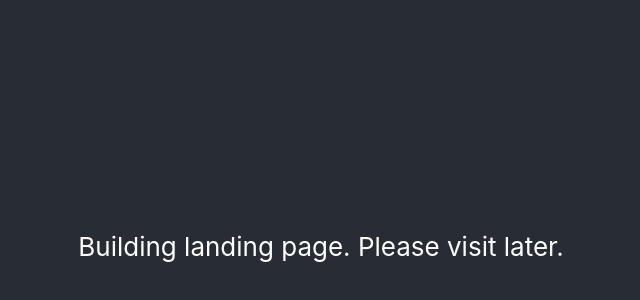
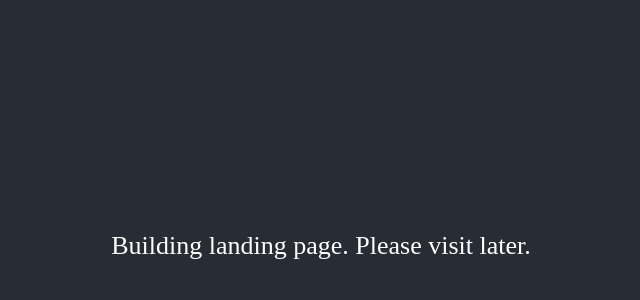
Before and after one commit to Hack-TeeEssGee/frontend, a React (Create React App) app: page / in a window 1280 px wide. Shown: the part 154-454 px from the top of the page, without its empty margins (319-959 px from the left). Built offline with nearby package versions, Linux system fonts and the light colour scheme.

Commit message:
enabled sass compiling;

```diff
--- a/package.json
+++ b/package.json
@@ -9,6 +9,7 @@
     "react": "^17.0.2",
     "react-dom": "^17.0.2",
     "react-scripts": "4.0.3",
+    "sass": "^1.44.0",
     "web-vitals": "^1.0.1"
   },
   "scripts": {
--- a/src/App.js
+++ b/src/App.js
@@ -1,5 +1,3 @@
-import './App.css';
-
 function App() {
   return (
     <div className="App">
--- a/src/index.css
+++ /dev/null
@@ -1,13 +0,0 @@
-body {
-  margin: 0;
-  font-family: -apple-system, BlinkMacSystemFont, 'Segoe UI', 'Roboto', 'Oxygen',
-    'Ubuntu', 'Cantarell', 'Fira Sans', 'Droid Sans', 'Helvetica Neue',
-    sans-serif;
-  -webkit-font-smoothing: antialiased;
-  -moz-osx-font-smoothing: grayscale;
-}
-
-code {
-  font-family: source-code-pro, Menlo, Monaco, Consolas, 'Courier New',
-    monospace;
-}
--- a/src/index.js
+++ b/src/index.js
@@ -1,6 +1,6 @@
 import React from 'react';
 import ReactDOM from 'react-dom';
-import './index.css';
+import './styles/app.scss';
 import App from './App';
 
 ReactDOM.render(
--- /dev/null
+++ b/src/styles/_generic.scss
@@ -0,0 +1,5 @@
+* {
+  box-sizing: border-box;
+  padding: 0;
+  margin: 0;
+}
--- a/src/App.css
+++ b/src/styles/app.scss
@@ -1,3 +1,5 @@
+@import "generic.scss";
+
 .App {
   text-align: center;
 }
```
Also changed, not shown: 1 other file (tests, documents, lock files or other folders).
